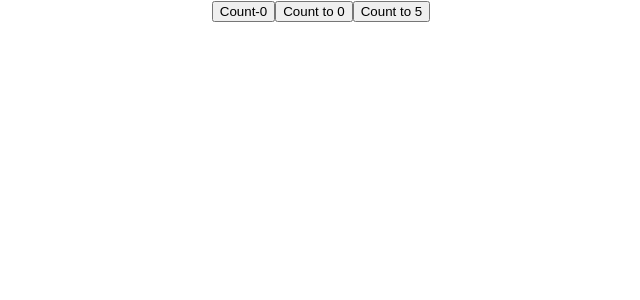
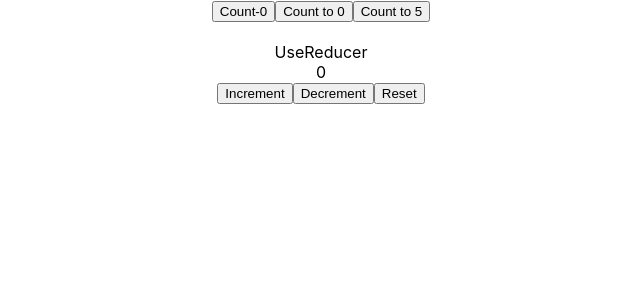
Before and after one commit to rishabhjaiswal155/React-Render-Demo, a React (Create React App) app: page / in a window 1280 px wide. Shown: the top 300 px of the page, without its empty margins (319-959 px from the left). Built offline with nearby package versions, Linux system fonts and the light colour scheme.

Commit message:
React rendering behaves different in case of useReducer hookin React 18.3.1 version

```diff
--- a/src/App.js
+++ b/src/App.js
@@ -1,11 +1,13 @@
-import logo from './logo.svg';
 import './App.css';
 import UseState from './components/UseState/UseState';
+import UseReducer from './components/UseReducer/UseReducer';
 
 function App() {
   return (
     <div className="App">
       <UseState/>
+      <br/>
+      <UseReducer/>
       </div>
   );
 }
--- /dev/null
+++ b/src/components/UseReducer/UseReducer.js
@@ -0,0 +1,27 @@
+import React, { useReducer } from 'react'
+const initialState = 0
+const reducer = (state,action) => {
+    switch(action) {
+        case 'increment':
+            return state + 1
+        case 'decrement':
+            return state - 1
+        case 'reset':
+            return initialState
+        default:
+            return state
+    }
+}
+export default function UseReducer() {
+    const [count,dispatch]=useReducer(reducer,initialState)
+    console.log('UseReducer Render')
+    return (
+        <div>
+            <div>UseReducer</div>
+        {count}<br/>
+        <button onClick={()=>dispatch('increment')}>Increment</button>
+        <button onClick={()=>dispatch('decrement')}>Decrement</button>
+        <button onClick={()=>dispatch('reset')}>Reset</button>
+        </div>
+    )
+}
```
